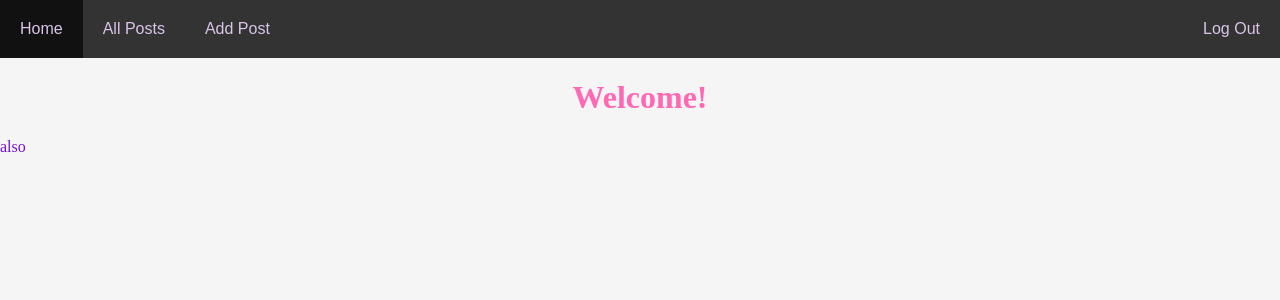
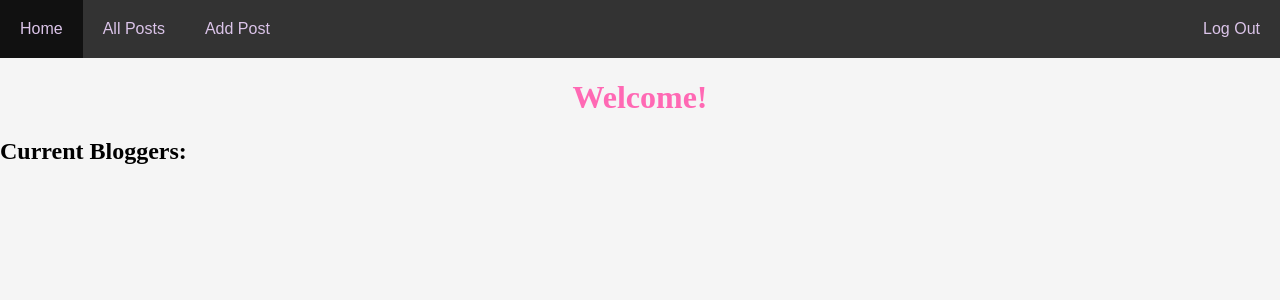
Before and after one commit to TatyCat/blogz-flask, a Flask app: page / in a window 1280 px wide. Shown: the top 300 px of the page. Run offline with Flask 2, Linux system fonts and the light colour scheme; data that the repository does not hold is empty.

Commit message:
Modified placement of Navigation Bar and updated the DB to include blog body col.

```diff
--- a/main.py
+++ b/main.py
@@ -15,7 +15,7 @@ class User(db.Model):
     id = db.Column(db.Integer, primary_key=True)
     username = db.Column(db.String(25), unique=True, nullable=False)
     password = db.Column(db.String(25), nullable=False)
-    blogpost = db.relationship("BlogPost", back_populates="username")
+    blogpost = db.relationship("BlogPost", back_populates="user")
                                             # backref = 'user')
     def __init__(self, username):
         self.username = author
@@ -25,7 +25,7 @@ class BlogPost(db.Model):
 
     id = db.Column(db.Integer, primary_key=True)
     title = db.Column(db.String(80), nullable=False)
-    # text = db.Column(db.text, nullable=False)
+    body = db.Column(db.Text, nullable=False)
     date_published = db.Column(db.DateTime, nullable=False, default=datetime.utcnow)
     user_id=db.Column(db.Integer, db.ForeignKey('user.id'), nullable = False)
     user = db.relationship("User", back_populates="blogpost")
@@ -38,13 +38,8 @@ class BlogPost(db.Model):
 
 @app.route('/', methods=['GET'])
 def index():
-
-    return render_template('index.html')
-
-
-# @app.route('/', methods=['GET'])
-# def index():
-#     return [user.username for user in User.query.all()]
+    bloggers = BlogPost.query.all()
+    return render_template('index.html', bloggers=bloggers)
 
 # @app.before_request
 # def require_login():
--- a/templates/base.html
+++ b/templates/base.html
@@ -15,6 +15,9 @@
         <link rel="shortcut icon" href="#" />
     </head>
 <body>
+    <nav>
+        {% include 'nav.html' %}
+    </nav>
     {% block body %}
     {% endblock %}
 
--- a/templates/index.html
+++ b/templates/index.html
@@ -3,14 +3,17 @@
 {% block title %}Home{% endblock %}
 
 {% block body %}
-    <nav>
-        {% include 'nav.html' %}
-    </nav>
     <header>
         <h1>Welcome!</h1>
+        <h2>Current Bloggers:</h2>
     </header>
     <main class="points">
-        <p>also</p>
+        <ul>
+            {% for blogger in bloggers %}
+                <li>
+                    <a href="">{{blogger}}</a>
+                </li>
+            {%  endfor %}
+        </ul>
     </main>
-
 {% endblock %}
```
